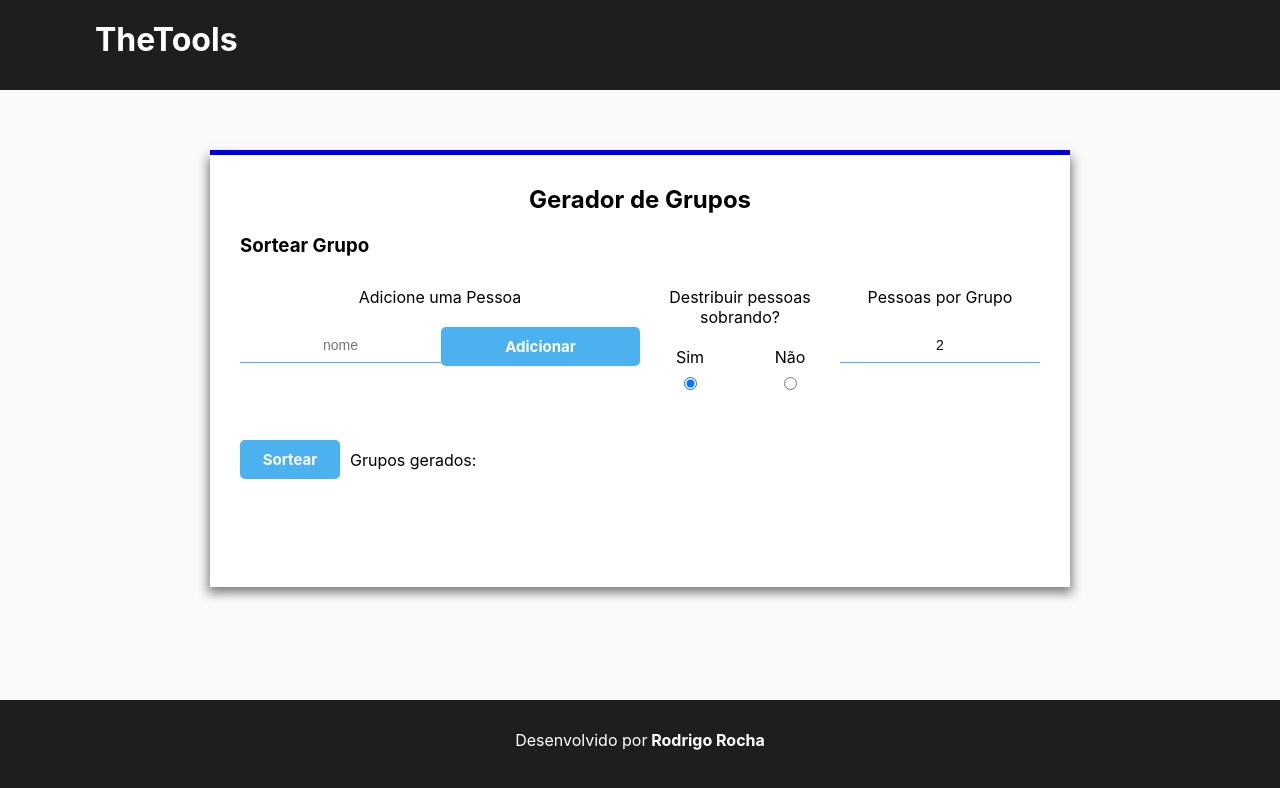
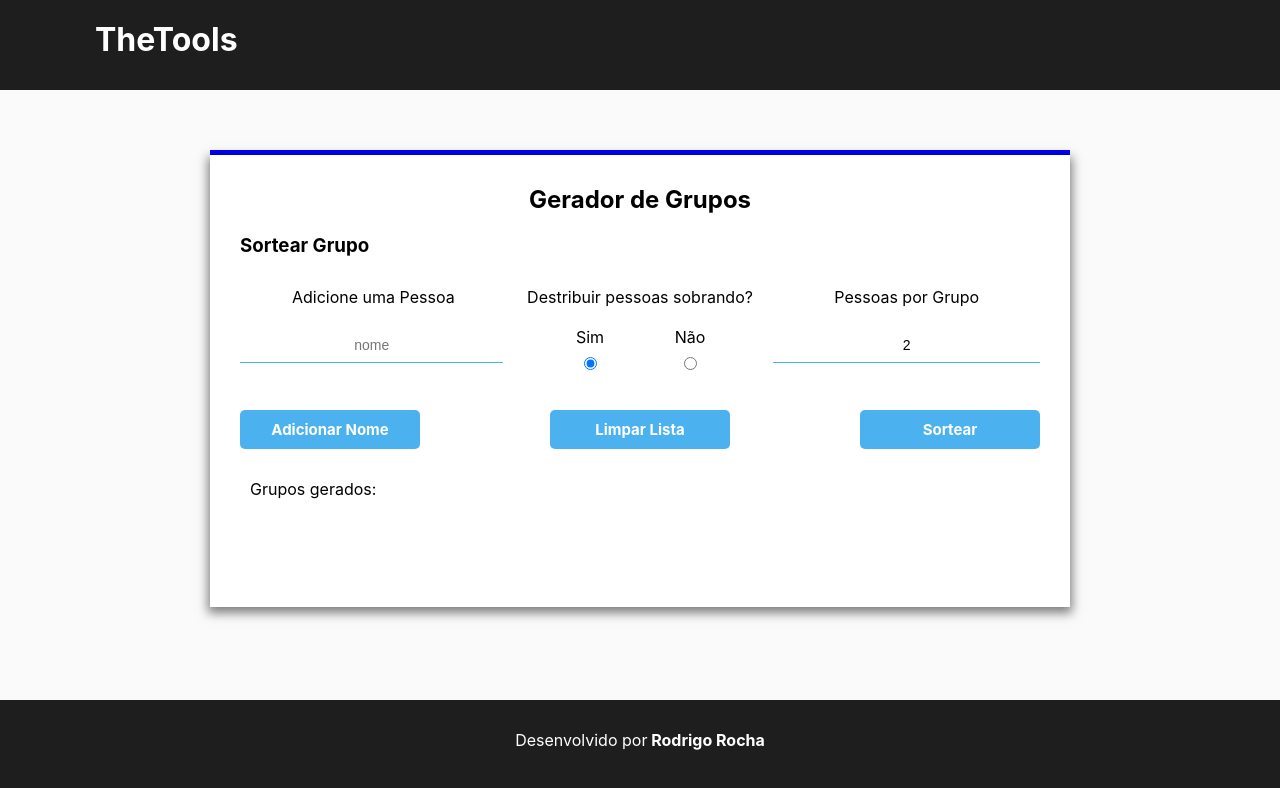
Before and after one commit to rodrigogomesrc/TheTools, a React (Create React App) app: page /gerador-de-grupos in a window 1280 px wide. Shown: the top 788 px of the page. Built offline with nearby package versions, Linux system fonts and the light colour scheme.

Commit message:
button to clean the people list on Sorteio Grupo page

```diff
--- a/src/components/pages/Sorteio.css
+++ b/src/components/pages/Sorteio.css
@@ -161,6 +161,7 @@
     .sortear-row{
 
         display: flex;
+        margin-top: 20px;
     }
 
     .sorteio-button{
@@ -171,11 +172,6 @@
         max-height: 25px;
         flex: 0 0 100px;
         background-color: black;
-    }
-
-    .sortear-row {
-
-        margin-top: 20px;
     }
 
     .sorteio-title {
--- a/src/components/pages/SorteioGrupos.css
+++ b/src/components/pages/SorteioGrupos.css
@@ -81,14 +81,14 @@
     text-align: center;
 }
 
-.sorteio-button{
-    width: 100%;
+.row-btn{
+
     padding: 10px 0px;
     text-align: center;
-    max-height: 25px;
+    margin-top: 10px;
 }
 
-.sorteio-button:hover {
+.row-btn:hover {
 
     background-color: #2b8ac4;
     font-weight: bold;
@@ -127,17 +127,18 @@
     background-color: blue;
 }
 
-#add-name-button {
-
-    margin-top: 30px;
-}
-
 #name-input {
 
     width: 95%;
 }
 
 @media (min-width: 720px){
+
+    .row-buttons {
+
+        display: flex;
+        justify-content: space-between;
+    }
 
     .sorteio-grupos-row{
 
@@ -149,20 +150,18 @@
       flex: 1;
 
     }
-
     .sortear-row{
 
         display: flex;
         margin-top: 20px;
     }
 
-    .sorteio-button{
+    .row-btn{
 
-        width: 0;
+        width: 180px;
         padding: 10px 0px;
         text-align: center;
         max-height: 25px;
-        flex: 0 0 100px;
         background-color: black;
     }
 
@@ -194,15 +193,10 @@
         height: 78px;
     }
 
-    #names-form {
-
-        display: flex;
-    }
-
     #add-name-button {
 
         margin-top: 0;
-        flex: 1;
+        width: 100%;
     }
 
     #name-input {
@@ -211,7 +205,7 @@
     }
 
     #name-block{
-        flex: 2;
+        flex: 1;
     }
 
 }
--- a/src/components/pages/SorteioGrupos.js
+++ b/src/components/pages/SorteioGrupos.js
@@ -141,7 +141,7 @@ export default class SorteioGrupos extends Component {
                 <div className="row">
 
                     <div>
-                        <p className="error" id="regra3-error">{`Impossível gerar grupos com ${quantity} pessoas`}</p>
+                        <p className="error" id="regra3-error">{`Pessoas insuficientes para um grupo com ${quantity} pessoas`}</p>
                     </div>
 
                 </div>
@@ -215,6 +215,12 @@ export default class SorteioGrupos extends Component {
 
     }
 
+    cleanList = () => {
+
+        this.setState({people: [], length: 0});
+
+    }
+
     handleOption = e => {
 
         this.setState({reallocate: e.target.value});
@@ -254,7 +260,6 @@ export default class SorteioGrupos extends Component {
                                                 />
                                             </form>
 
-                                            <div className="button sorteio-button" id="add-name-button" onClick={this.addNome}>Adicionar</div>
                                         </div>
                                     </div>
 
@@ -306,8 +311,22 @@ export default class SorteioGrupos extends Component {
                                 </div>
 
                             </div>
+                            <div className="row-buttons">
+                                <div className="button row-btn" onClick={this.addNome}>Adicionar Nome</div>
+                                {/*<div className="button row-btn" onClick={this.showList}>Mostrar Lista</div>*/}
+                                <div className="button row-btn" onClick={this.cleanList}>Limpar Lista</div>
+                                <div className="button row-btn" onClick={this.handleSubmit}>Sortear</div>
+                            </div>
+
+                           {/*
+                            <div className="full-row">
+                               <div className="lista-row">
+
+                               </div>
+                            </div>
+                           */}
                             <div className="sortear-row">
-                                <div className="button sorteio-button" onClick={this.handleSubmit}>Sortear</div>
+
                                 <div className="title sorteio-title">Grupos gerados: </div>
                                 <div className="results">
                                     {
```
